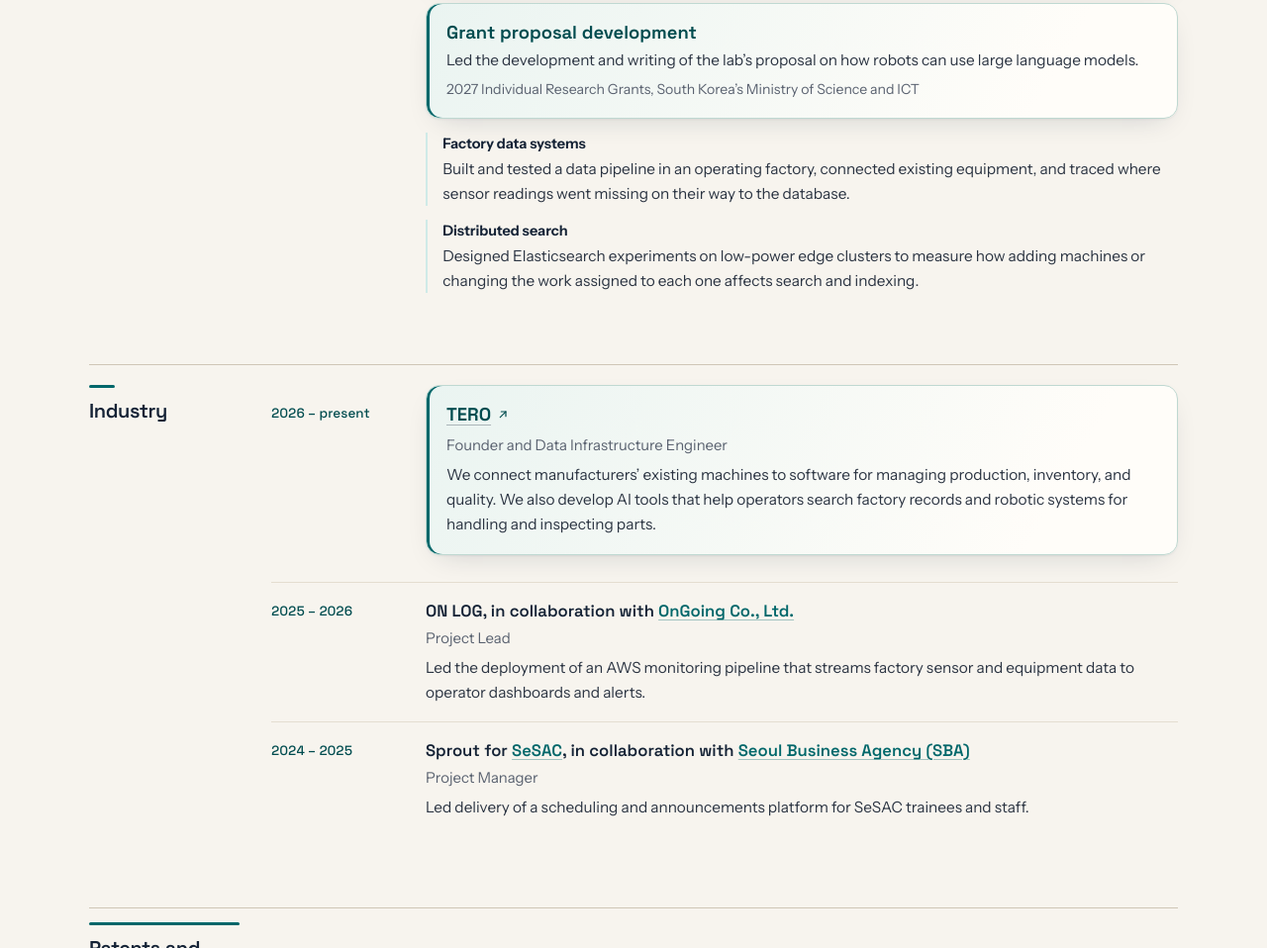
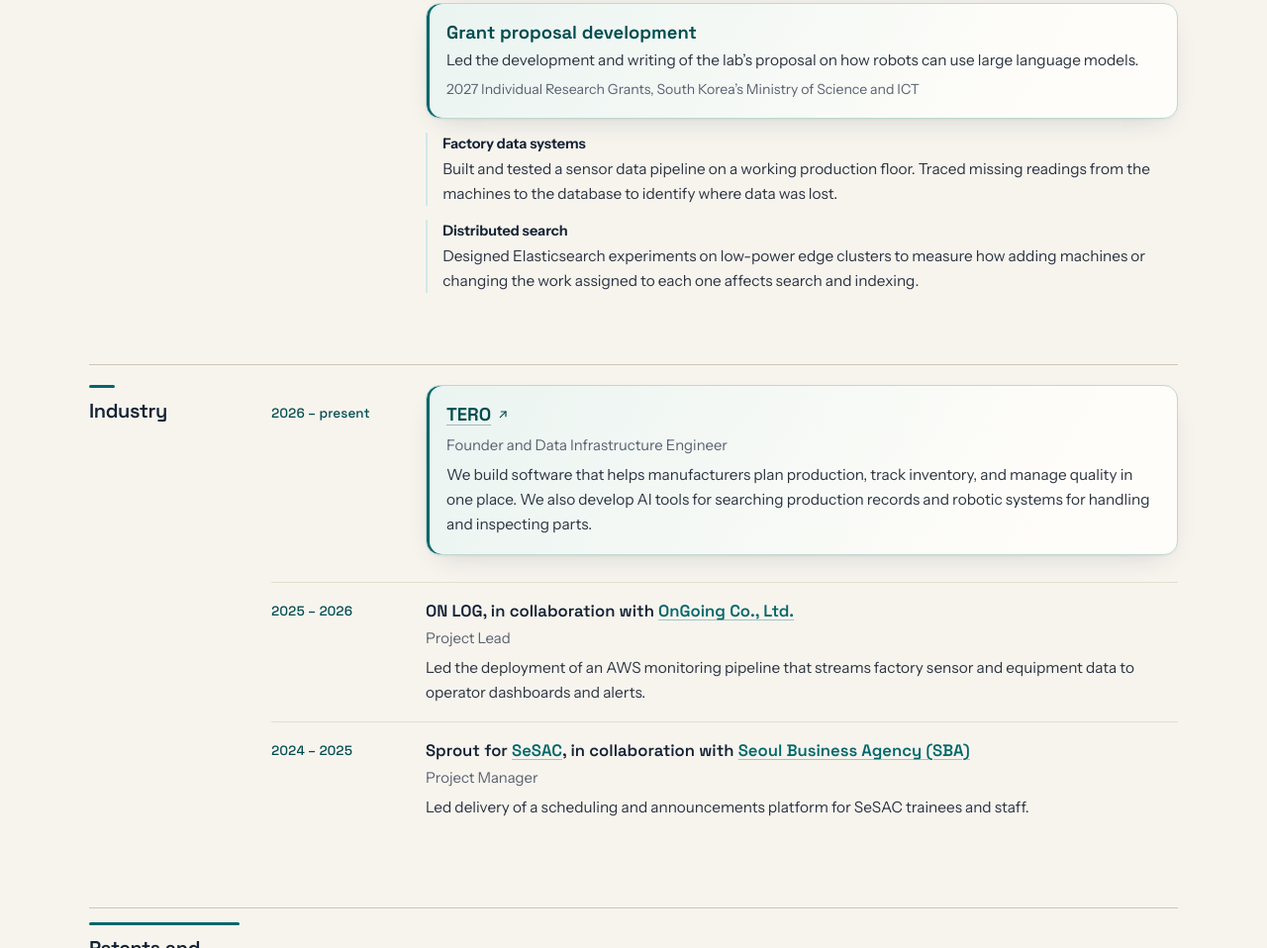
Before and after one commit to yoondol/yoondol.github.io, a plain HTML site: page index.html in a window 1280 px wide. Shown: the part 2706-3664 px from the top of the page at 99% size. Drawn offline with Linux system fonts and the light colour scheme.

Commit message:
Focus manufacturing experience on software, automation and field research

```diff
--- a/index.html
+++ b/index.html
@@ -231,7 +231,7 @@
               <p class="proposal-program">2027 Individual Research Grants, South Korea’s Ministry of Science and ICT</p>
             </dd>
           </div>
-          <div><dt>Factory data systems</dt><dd>Built and tested a data pipeline in an operating factory, connected existing equipment, and traced where sensor readings went missing on their way to the database.</dd></div>
+          <div><dt>Factory data systems</dt><dd>Built and tested a sensor data pipeline on a working production floor. Traced missing readings from the machines to the database to identify where data was lost.</dd></div>
           <div><dt>Distributed search</dt><dd>Designed Elasticsearch experiments on low-power edge clusters to measure how adding machines or changing the work assigned to each one affects search and indexing.</dd></div>
         </dl>
       </article>
@@ -245,7 +245,7 @@
         <div class="entry-body highlight-card">
           <h3><a href="https://tero.kr/">TERO<svg class="icon" aria-hidden="true" focusable="false"><use href="#i-out"/></svg></a></h3>
           <p class="role">Founder and Data Infrastructure Engineer</p>
-          <p>We connect manufacturers’ existing machines to software for managing production, inventory, and quality. We also develop AI tools that help operators search factory records and robotic systems for handling and inspecting parts.</p>
+          <p>We build software that helps manufacturers plan production, track inventory, and manage quality in one place. We also develop AI tools for searching production records and robotic systems for handling and inspecting parts.</p>
         </div>
       </article>
 
```
Also changed, not shown: 1 other file.
